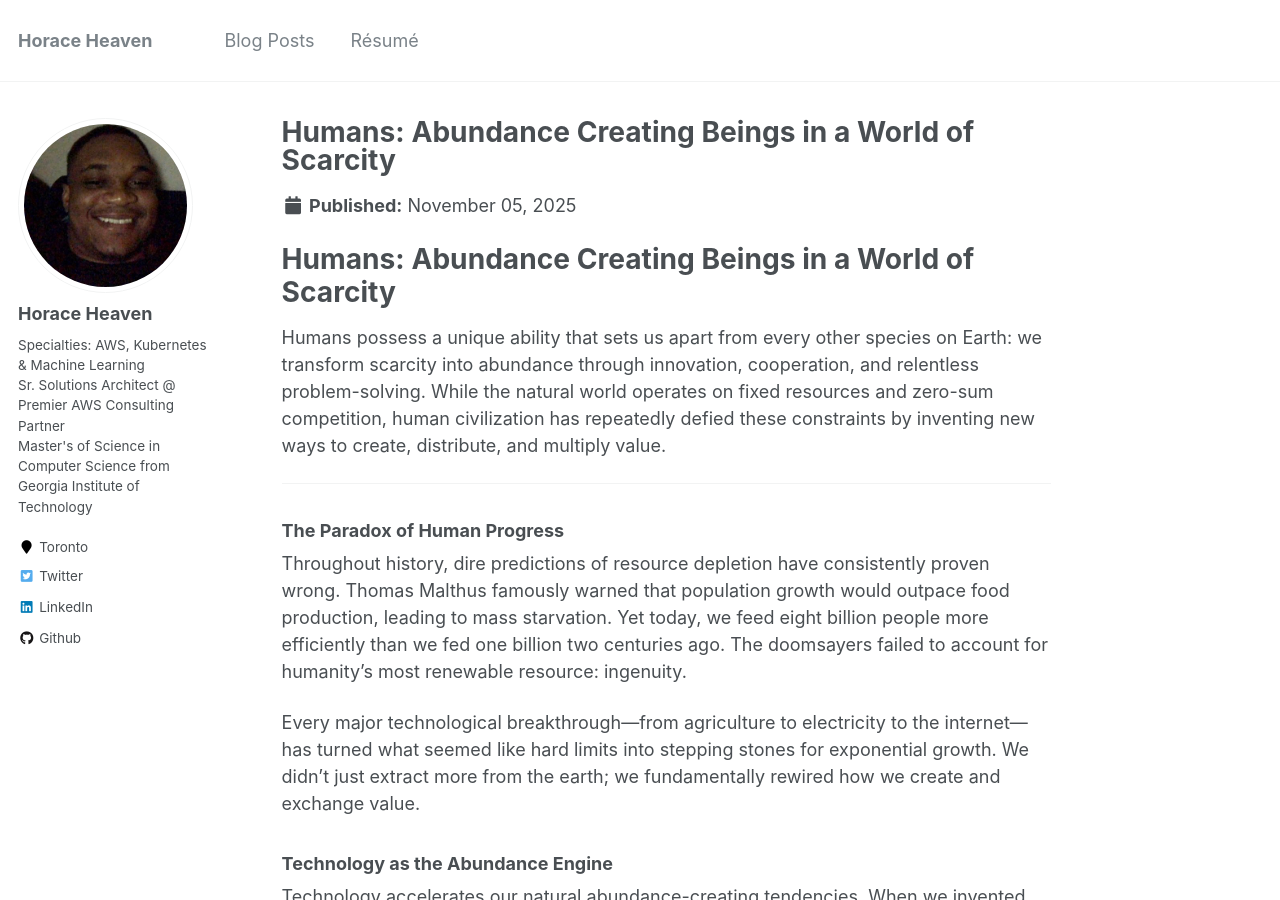
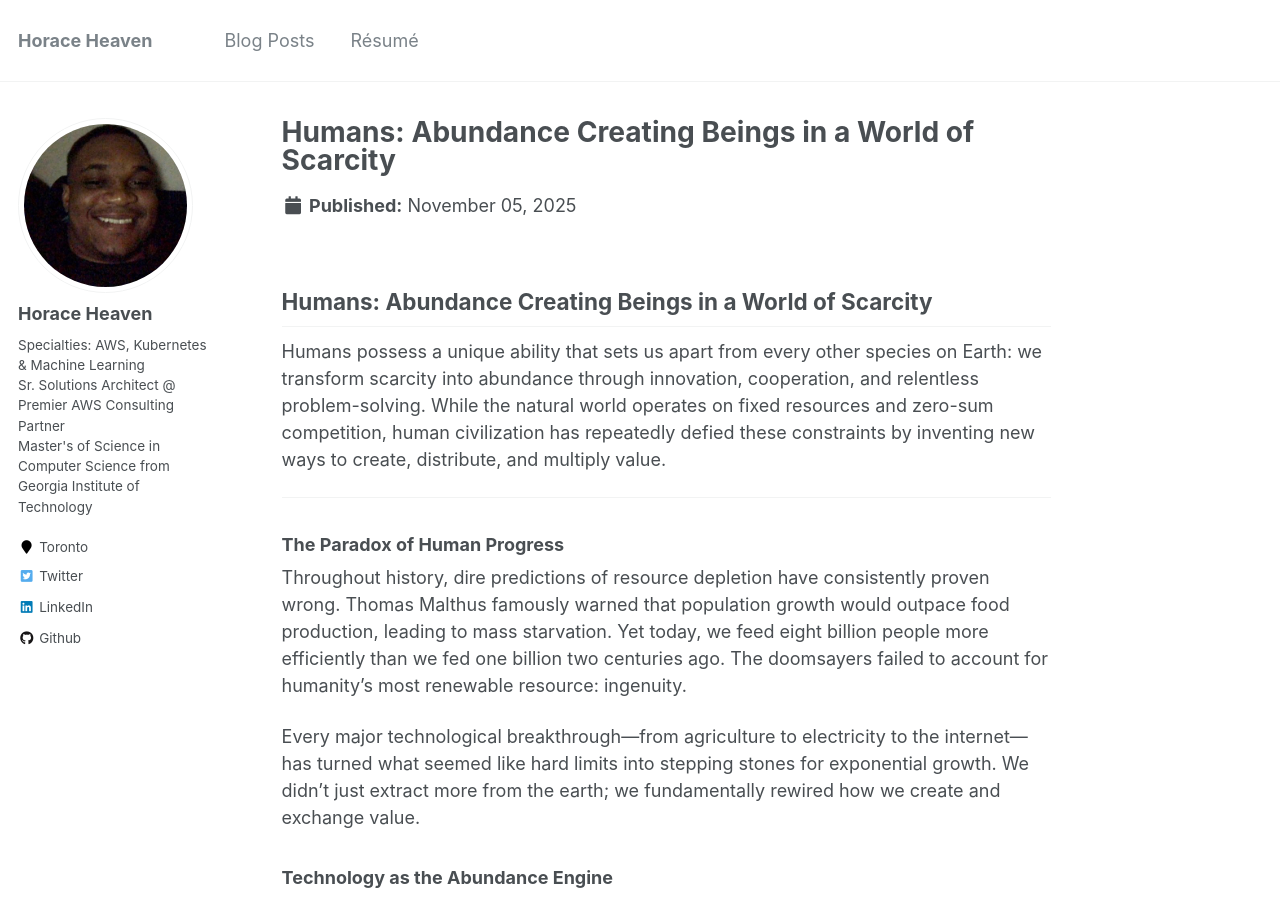
Before and after one commit to horaceheaven/horaceheaven.github.io, a Jekyll site: the page built from _publications/human-abundance.md, in a window 1280 px wide and 900 px high. Built offline with Jekyll 4.4.1, drawn with Linux system fonts in a browser that asks for light colours.

Commit message:
add/update post

```diff
--- a/_publications/human-abundance.md
+++ b/_publications/human-abundance.md
@@ -6,7 +6,7 @@ date: 2025-11-05
 permalink: /publications/human-abundance
 ---
 
-# Humans: Abundance Creating Beings in a World of Scarcity
+## Humans: Abundance Creating Beings in a World of Scarcity
 
 Humans possess a unique ability that sets us apart from every other species on Earth: we transform scarcity into abundance through innovation, cooperation, and relentless problem-solving. While the natural world operates on fixed resources and zero-sum competition, human civilization has repeatedly defied these constraints by inventing new ways to create, distribute, and multiply value.
 
```
